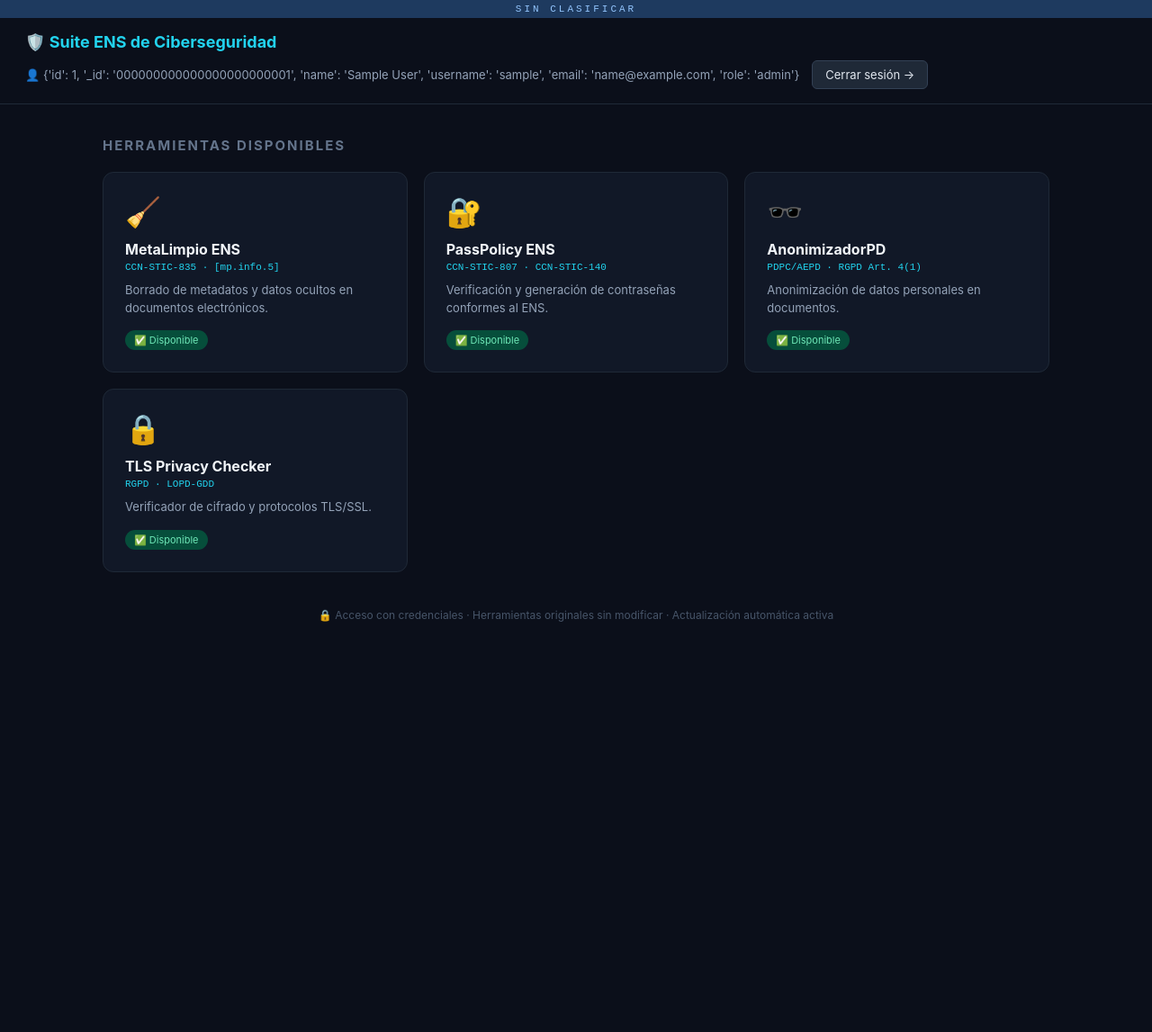
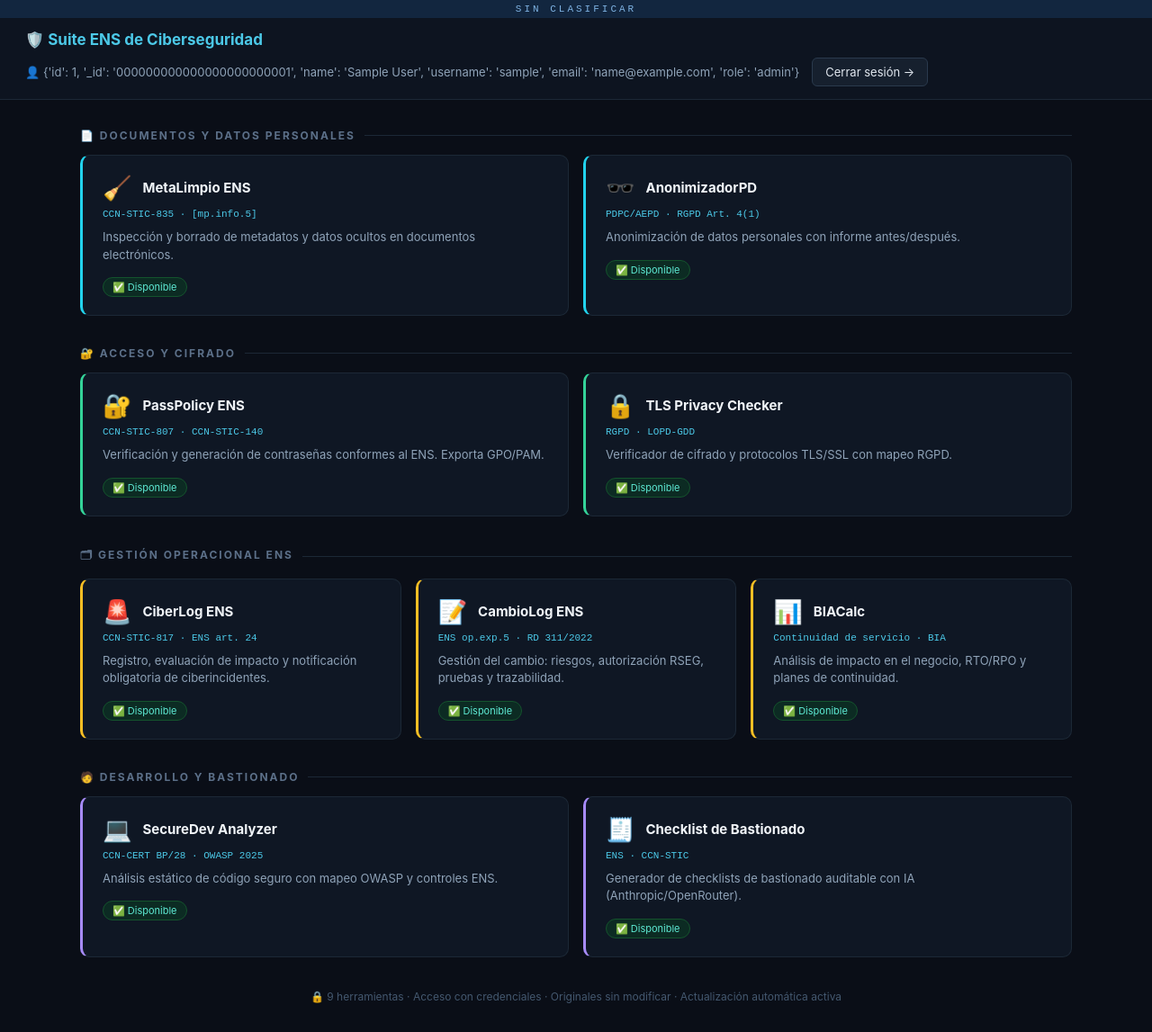
Before and after one commit to gesprogit/cybersecurity-tools, a Flask app: page /dashboard in a window 1280 px wide. Shown: the whole page at 90% size. Before the commit the page ends 691 px from the top, so only its background shows below. Run offline with Flask 3, Linux system fonts and the light colour scheme; the visitor is signed in with stand-in values (Sample User, id 1).

Commit message:
Update dashboard.html

```diff
--- a/templates/dashboard.html
+++ b/templates/dashboard.html
@@ -6,24 +6,31 @@
 <title>Panel · Suite ENS</title>
 <style>
   * { margin:0; padding:0; box-sizing:border-box; }
-  body { font-family: -apple-system,'Segoe UI',Roboto,sans-serif; background:#0b0f1a; color:#e2e8f0; min-height:100vh; }
-  .franja { background:#1e3a5f; text-align:center; padding:4px; font-size:11px; letter-spacing:3px; color:#93c5fd; font-family:'Courier New',monospace; }
-  header { display:flex; justify-content:space-between; align-items:center; padding:16px 28px; border-bottom:1px solid #1f2937; flex-wrap:wrap; gap:10px; }
-  header h1 { font-size:18px; color:#22d3ee; }
-  .usuario { display:flex; align-items:center; gap:14px; font-size:13px; color:#94a3b8; }
-  .salir { background:#1f2937; color:#e2e8f0; border:1px solid #334155; padding:7px 14px; border-radius:6px; cursor:pointer; text-decoration:none; font-size:13px; }
-  .salir:hover { background:#374151; }
-  main { max-width:1100px; margin:0 auto; padding:36px 24px; }
-  h2 { font-size:15px; color:#64748b; text-transform:uppercase; letter-spacing:2px; margin-bottom:20px; }
-  .rejilla { display:grid; grid-template-columns:repeat(auto-fit,minmax(250px,1fr)); gap:18px; }
-  .herr { background:#111827; border:1px solid #1f2937; border-radius:12px; padding:24px; text-decoration:none; color:inherit; transition: all .2s; display:block; }
-  .herr:hover { border-color:#22d3ee; transform:translateY(-3px); }
-  .icono { font-size:32px; margin-bottom:12px; }
-  .herr h3 { font-size:16px; color:#f1f5f9; margin-bottom:4px; }
-  .norma { font-size:11px; color:#22d3ee; font-family:'Courier New',monospace; margin-bottom:10px; }
-  .desc { font-size:13px; color:#94a3b8; line-height:1.5; margin-bottom:14px; }
-  .badge { display:inline-block; font-size:11px; padding:4px 10px; border-radius:20px; background:#064e3b; color:#6ee7b7; }
-  .estado { text-align:center; margin-top:40px; font-size:12px; color:#475569; }
+  body { font-family:-apple-system,'Segoe UI',Roboto,sans-serif; background:#0a0e17; color:#e2e8f0; min-height:100vh; }
+  .franja { background:#12263f; text-align:center; padding:4px; font-size:11px; letter-spacing:3px; color:#7fb3e3; font-family:'Courier New',monospace; }
+  header { display:flex; justify-content:space-between; align-items:center; padding:14px 28px; border-bottom:1px solid #1c2836; flex-wrap:wrap; gap:10px; background:#0d1420; }
+  header h1 { font-size:17px; color:#4cc9e8; }
+  .usuario { display:flex; align-items:center; gap:14px; font-size:13px; color:#8fa3b8; }
+  .salir { background:#16202e; color:#e2e8f0; border:1px solid #2a3a4d; padding:7px 14px; border-radius:6px; text-decoration:none; font-size:13px; }
+  .salir:hover { background:#1f2d3f; }
+  main { max-width:1150px; margin:0 auto; padding:32px 24px; }
+  .seccion { margin-bottom:34px; }
+  .seccion h2 { font-size:12px; letter-spacing:2px; text-transform:uppercase; color:#5c7089; margin-bottom:14px; display:flex; align-items:center; gap:10px; }
+  .seccion h2::after { content:""; flex:1; height:1px; background:#1c2836; }
+  .rejilla { display:grid; grid-template-columns:repeat(auto-fit,minmax(260px,1fr)); gap:16px; }
+  .herr { background:#0f1724; border:1px solid #1c2836; border-left:3px solid #334; border-radius:10px; padding:20px 22px; text-decoration:none; color:inherit; transition:all .2s; display:block; }
+  .herr:hover { border-color:#2a3a4d; transform:translateY(-2px); background:#121c2b; }
+  .s1 .herr { border-left-color:#22d3ee; }
+  .s2 .herr { border-left-color:#34d399; }
+  .s3 .herr { border-left-color:#fbbf24; }
+  .s4 .herr { border-left-color:#a78bfa; }
+  .cab { display:flex; align-items:center; gap:12px; margin-bottom:8px; }
+  .icono { font-size:26px; }
+  .herr h3 { font-size:15px; color:#f1f5f9; }
+  .norma { font-size:11px; color:#4cc9e8; font-family:'Courier New',monospace; margin-bottom:10px; }
+  .desc { font-size:13px; color:#8fa3b8; line-height:1.5; margin-bottom:14px; }
+  .badge { display:inline-block; font-size:11px; padding:3px 10px; border-radius:20px; background:#0c2b23; color:#5eead4; border:1px solid #14532d; }
+  .estado { text-align:center; margin-top:36px; font-size:12px; color:#44586f; }
 </style>
 </head>
 <body>
@@ -36,38 +43,86 @@
     </div>
   </header>
   <main>
-    <h2>Herramientas disponibles</h2>
+
+    <div class="seccion s1">
+      <h2>📄 Documentos y datos personales</h2>
       <div class="rejilla">
         <a class="herr" href="/tool/metalimpio">
-        <div class="icono">🧹</div>
-        <h3>MetaLimpio ENS</h3>
+          <div class="cab"><span class="icono">🧹</span><h3>MetaLimpio ENS</h3></div>
           <div class="norma">CCN-STIC-835 · [mp.info.5]</div>
-        <p class="desc">Borrado de metadatos y datos ocultos en documentos electrónicos.</p>
-        <span class="badge">✅ Disponible</span>
-      </a>
-      <a class="herr" href="/tool/passpolicy">
-        <div class="icono">🔐</div>
-        <h3>PassPolicy ENS</h3>
-        <div class="norma">CCN-STIC-807 · CCN-STIC-140</div>
-        <p class="desc">Verificación y generación de contraseñas conformes al ENS.</p>
+          <p class="desc">Inspección y borrado de metadatos y datos ocultos en documentos electrónicos.</p>
           <span class="badge">✅ Disponible</span>
         </a>
         <a class="herr" href="/tool/anonimizador">
-        <div class="icono">🕶️</div>
-        <h3>AnonimizadorPD</h3>
+          <div class="cab"><span class="icono">🕶️</span><h3>AnonimizadorPD</h3></div>
           <div class="norma">PDPC/AEPD · RGPD Art. 4(1)</div>
-        <p class="desc">Anonimización de datos personales en documentos.</p>
+          <p class="desc">Anonimización de datos personales con informe antes/después.</p>
+          <span class="badge">✅ Disponible</span>
+        </a>
+      </div>
+    </div>
+
+    <div class="seccion s2">
+      <h2>🔐 Acceso y cifrado</h2>
+      <div class="rejilla">
+        <a class="herr" href="/tool/passpolicy">
+          <div class="cab"><span class="icono">🔐</span><h3>PassPolicy ENS</h3></div>
+          <div class="norma">CCN-STIC-807 · CCN-STIC-140</div>
+          <p class="desc">Verificación y generación de contraseñas conformes al ENS. Exporta GPO/PAM.</p>
           <span class="badge">✅ Disponible</span>
         </a>
         <a class="herr" href="/tool/tls_checker">
-        <div class="icono">🔒</div>
-        <h3>TLS Privacy Checker</h3>
+          <div class="cab"><span class="icono">🔒</span><h3>TLS Privacy Checker</h3></div>
           <div class="norma">RGPD · LOPD-GDD</div>
-        <p class="desc">Verificador de cifrado y protocolos TLS/SSL.</p>
+          <p class="desc">Verificador de cifrado y protocolos TLS/SSL con mapeo RGPD.</p>
           <span class="badge">✅ Disponible</span>
         </a>
       </div>
-    <p class="estado">🔒 Acceso con credenciales · Herramientas originales sin modificar · Actualización automática activa</p>
+    </div>
+
+    <div class="seccion s3">
+      <h2>🗂 Gestión operacional ENS</h2>
+      <div class="rejilla">
+        <a class="herr" href="/tool/ciberlog">
+          <div class="cab"><span class="icono">🚨</span><h3>CiberLog ENS</h3></div>
+          <div class="norma">CCN-STIC-817 · ENS art. 24</div>
+          <p class="desc">Registro, evaluación de impacto y notificación obligatoria de ciberincidentes.</p>
+          <span class="badge">✅ Disponible</span>
+        </a>
+        <a class="herr" href="/tool/cambiolog">
+          <div class="cab"><span class="icono">📝</span><h3>CambioLog ENS</h3></div>
+          <div class="norma">ENS op.exp.5 · RD 311/2022</div>
+          <p class="desc">Gestión del cambio: riesgos, autorización RSEG, pruebas y trazabilidad.</p>
+          <span class="badge">✅ Disponible</span>
+        </a>
+        <a class="herr" href="/tool/biacalc">
+          <div class="cab"><span class="icono">📊</span><h3>BIACalc</h3></div>
+          <div class="norma">Continuidad de servicio · BIA</div>
+          <p class="desc">Análisis de impacto en el negocio, RTO/RPO y planes de continuidad.</p>
+          <span class="badge">✅ Disponible</span>
+        </a>
+      </div>
+    </div>
+
+    <div class="seccion s4">
+      <h2>🧑‍ Desarrollo y bastionado</h2>
+      <div class="rejilla">
+        <a class="herr" href="/tool/securedev">
+          <div class="cab"><span class="icono">💻</span><h3>SecureDev Analyzer</h3></div>
+          <div class="norma">CCN-CERT BP/28 · OWASP 2025</div>
+          <p class="desc">Análisis estático de código seguro con mapeo OWASP y controles ENS.</p>
+          <span class="badge">✅ Disponible</span>
+        </a>
+        <a class="herr" href="/tool/checklist_bastionado">
+          <div class="cab"><span class="icono">🧾</span><h3>Checklist de Bastionado</h3></div>
+          <div class="norma">ENS · CCN-STIC</div>
+          <p class="desc">Generador de checklists de bastionado auditable con IA (Anthropic/OpenRouter).</p>
+          <span class="badge">✅ Disponible</span>
+        </a>
+      </div>
+    </div>
+
+    <p class="estado">🔒 9 herramientas · Acceso con credenciales · Originales sin modificar · Actualización automática activa</p>
   </main>
 </body>
 </html>
```
Lines whose indentation alone changed are shown as unchanged.
